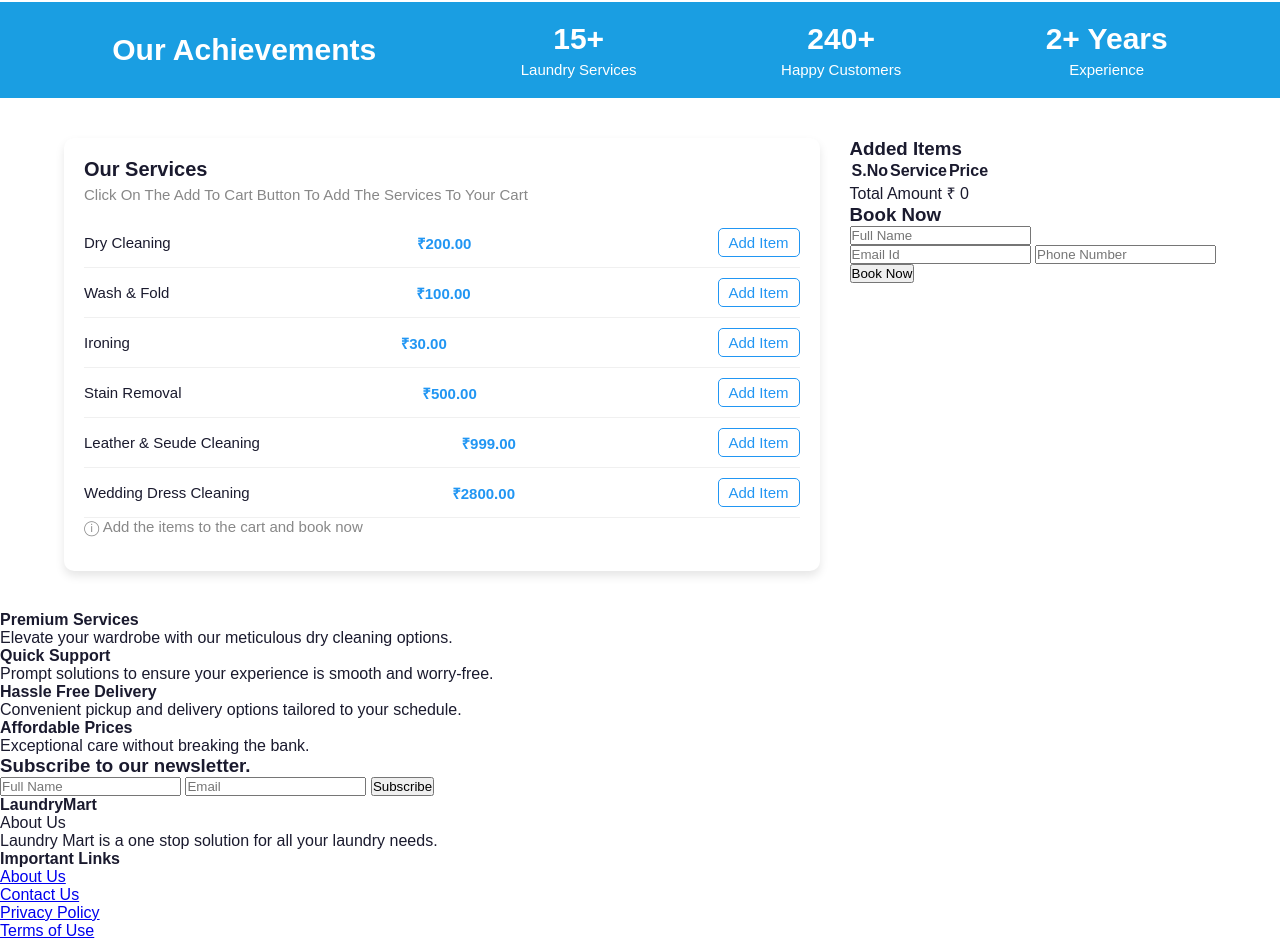
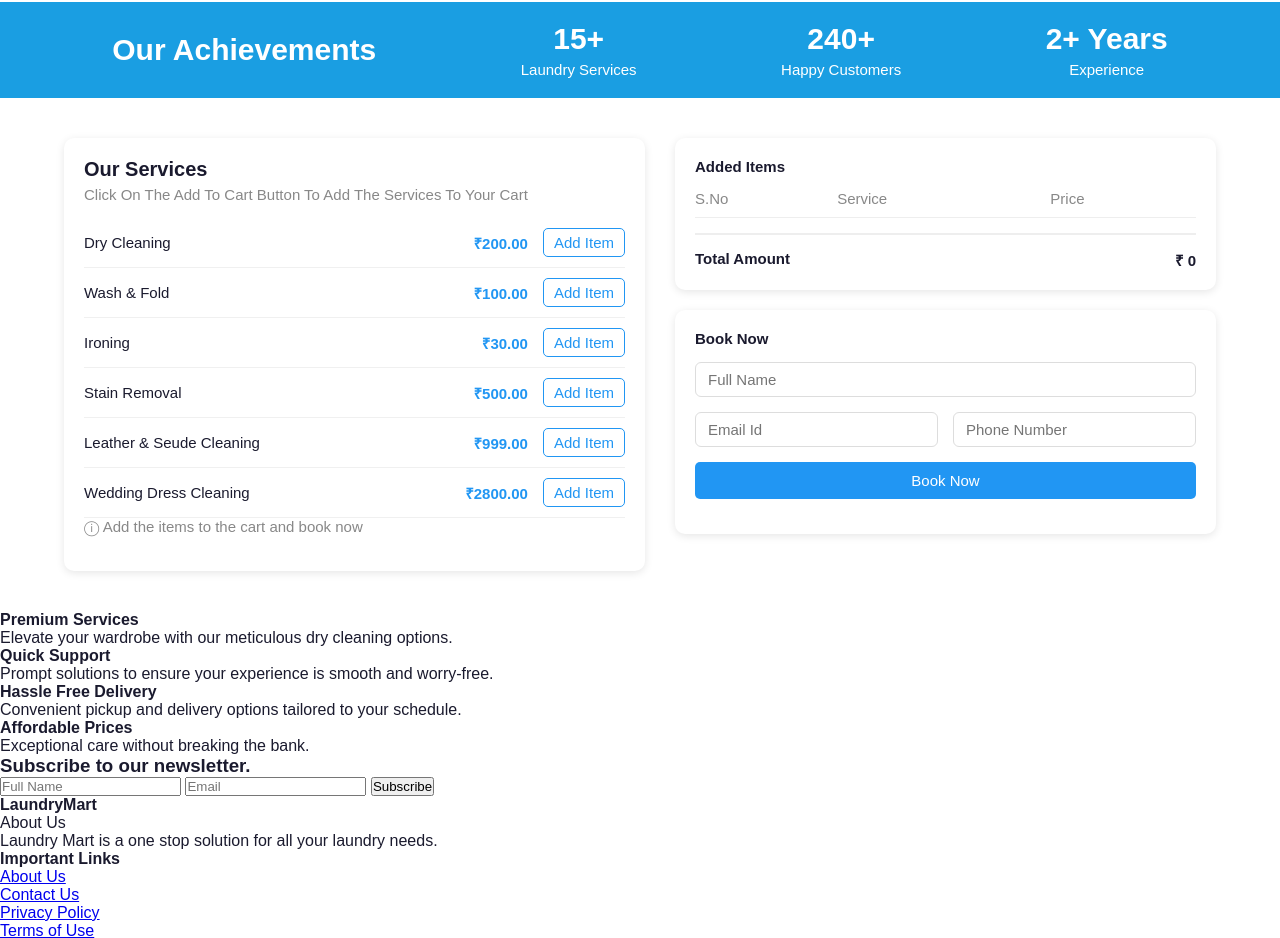
Before and after one commit to bhaaavvvya/LaundryMart, a plain HTML site: page index.html in a window 1280 px wide. Shown: the part 780-1718 px from the top of the page. Drawn offline with nearby package versions, Linux system fonts and the light colour scheme.

Commit message:
Added booking panel CSS

```diff
--- a/style.css
+++ b/style.css
@@ -148,7 +148,7 @@ body{
     background-color: #ffffff;
     border-radius: 10px;
     padding: 20px;
-    box-shadow: 0 5px 10px rgba(0, 0, 0, 0.1);
+    box-shadow: 0 2px 8px rgba(0, 0, 0, 0.1);
 }
 
 .services-list h2 {
@@ -174,6 +174,9 @@ body{
 .service-item .price {
     color: #2196f3;
     font-weight: bold;
+    flex: 1;
+    text-align: right;
+    margin-right: 15px;
 }
 
 .service-item button {
@@ -185,3 +188,105 @@ body{
     color: #2196f3;
     background-color: transparent;
 }
+
+.booking-panel {
+    flex: 1;
+    display: flex;
+    flex-direction: column;
+    gap: 20px;
+}
+
+.added-items {
+    background-color: #ffffff;
+    border-radius: 10px;
+    padding: 20px;
+    box-shadow: 0 2px 8px rgba(0, 0, 0, 0.1);
+}
+
+.added-items h3 {
+    font-size: 15px;
+    margin-bottom: 15px;
+}
+
+.added-items table {
+    width: 100%;
+    border-collapse: collapse;
+    font-size: 15px;
+}
+
+.added-items th {
+    text-align: left;
+    color: #888888;
+    font-weight: 500;
+    padding-bottom: 10px;
+    border-bottom: 1px solid #eeeeee;
+}
+
+.added-items td {
+    padding: 5px 0;
+    border-bottom: 1px solid #f5f5f5;
+}
+
+.total-row {
+    display: flex;
+    justify-content: space-between;
+    font-weight: bold;
+    margin-top: 15px;
+    padding-top: 15px;
+    border-top: 2px solid #eeeeee;
+    font-size: 15px;
+}
+
+.book-now-form {
+    background-color: #ffffff;
+    border-radius: 10px;
+    padding: 20px;
+    box-shadow: 0 2px 8px rgba(0, 0, 0, .1);
+    display: flex;
+    flex-direction: column;
+    gap: 15px;
+}
+
+.book-now-form h3 {
+    font-size: 15px;
+}
+
+.book-now-form input {
+    width: 100%;
+    padding: 8px 12px;
+    border: 1px solid #dddddd;
+    border-radius: 6px;
+    font-size: 15px;
+}
+
+.form-row {
+    display: flex;
+    gap: 15px;
+}
+
+.form-row input {
+    flex: 1;
+}
+
+#book-btn {
+    background-color: #2196f3;
+    color: #ffffff;
+    border: none;
+    padding: 10px;
+    border-radius: 5px;
+    font-size: 15px;
+    cursor: pointer;
+}
+
+#book-btn:hover {
+    background-color: #1565c0;
+}
+
+#book-btn:disabled {
+    background-color: #aaaaaa;
+    cursor: not-allowed;
+}
+
+.booking-msg {
+    font-size: 15px;
+}
```
